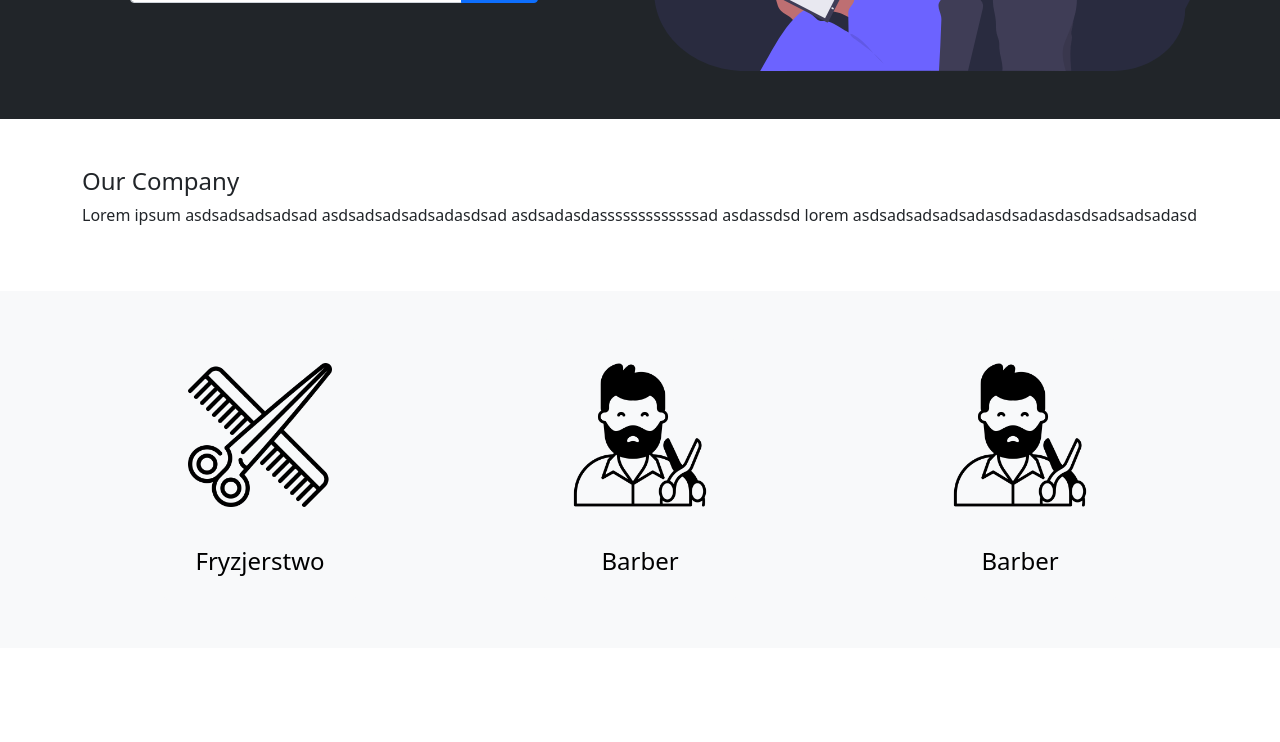
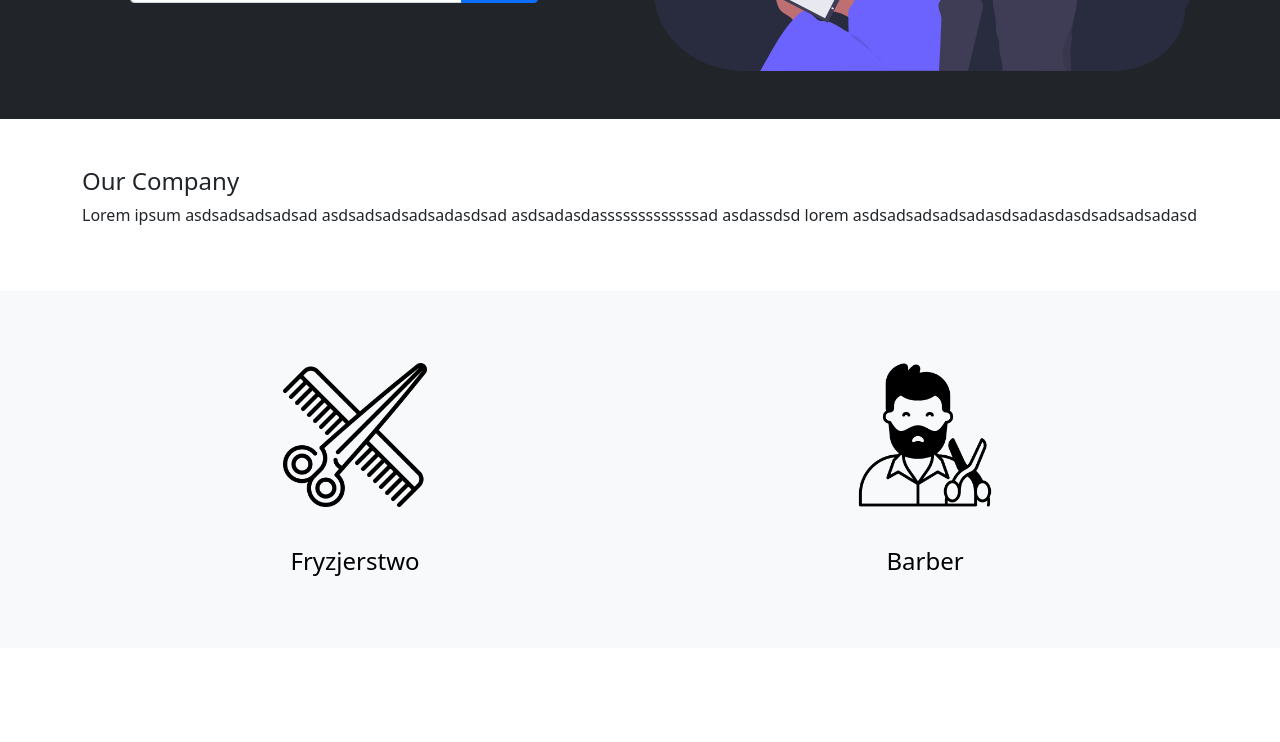
Before and after one commit to kamillon/HBS-Frontend, a React (Create React App) app: page / in a window 1280 px wide. Shown: the part 398-1140 px from the top of the page. Built offline with nearby package versions, Linux system fonts and the light colour scheme.

Commit message:
Dodano wyświetlanie usług dla konkretnego salonu, utworzono stronę Booking, drobne modyfikacje wyglądu strony głównej oraz Ustawień konta w Dashboardzie

```diff
--- a/src/App.js
+++ b/src/App.js
@@ -31,6 +31,7 @@ import AddSalon from './components/dashboard/AddSalon';
 import EditSalon from './components/dashboard/EditSalon';
 import AccountSettings from './components/dashboard/AccountSettings';
 import ChangeEmailConfirm from './components/dashboard/ChangeEmailConfirm';
+import Booking from './pages/Booking';
 
 const ROLES = {
   "user": "user",
@@ -55,7 +56,8 @@ function App() {
               <Route exact path='/activate/:uid/:token' element={<Activate/>} />
               <Route exact path='/home' element={<HomePage/>} />
               <Route exact path='/hairsalon' element={<HairSalon/>} />
-              <Route path='hairsalon/:id' element={<HairSalonDetail/>} />
+              <Route path='hairsalon/:salonId' element={<HairSalonDetail/>} />
+              <Route path='hairsalon/:salonId/booking' element={<Booking/>} />
               <Route exact path='/barber' element={<Barber/>} />
               <Route exact path='/unauthorized' element={<Unauthorized/>} />
               <Route exact path='/email/reset/confirm/:uid/:token' element={<ChangeEmailConfirm/>} />
--- a/src/components/CardComponent.js
+++ b/src/components/CardComponent.js
@@ -10,7 +10,7 @@ const CardComponent = (props) => {
 
     return (
         <>
-            <div className="card shadow-sm my-5 mx-2">
+            <div className="card shadow-sm my-5 mx-2" onClick={() => navigate(`/hairsalon/${props.id}`)} style={{ cursor: "pointer" }}>
                 <img
                     src="https://dbdzm869oupei.cloudfront.net/img/sticker/preview/5282.png"
                     className="card-img-top card-img"
--- a/src/components/ListServices.js
+++ b/src/components/ListServices.js
@@ -6,7 +6,7 @@ import axios from 'axios';
 
 const ListServices = (props) => {
     const navigate = useNavigate()
-    const {salonId} = useParams()
+    const { salonId } = useParams()
 
     const convertMinsToTime = (mins) => {
         let hours = Math.floor(mins / 60);
@@ -38,7 +38,7 @@ const ListServices = (props) => {
                                     <button
                                         type="button"
                                         className="btn btn-primary me-1"
-                                        onClick={() => navigate(`/hairsalon/${salonId}/umow/${props.id}/`)}
+                                        onClick={() => navigate(`/hairsalon/${salonId}/booking`,{serviceId: props.id})}
                                     >
                                         UMÓW
                                     </button>
@@ -53,7 +53,7 @@ const ListServices = (props) => {
                             <button
                                 type="button"
                                 className="btn btn-primary me-1"
-                                onClick={() => navigate(`/hairsalon/${salonId}/umow/${props.id}/`)}
+                                onClick={() => navigate(`/hairsalon/${salonId}/booking/${props.id}/`)}
                             >
                                 UMÓW
                             </button>
--- a/src/components/dashboard/AccountSettings.js
+++ b/src/components/dashboard/AccountSettings.js
@@ -70,12 +70,12 @@ const AccountSettings = () => {
                     </div> */}
 
                     <div className="row">
-                        <div className="col-md-8">
+                        <div className="col-lg-8">
                             <h2>Ustawienia konta</h2>
                             {/* <p>Witaj, {currentUser.first_name} {currentUser.last_name} !</p> */}
                             <EditAccount/>
                         </div>
-                        <div className="col-md-4">
+                        <div className="col-lg-4">
                             <ChangePassword dataUser={data}/>
                             <ChangeEmail dataUser={data}/>
                         </div>
--- a/src/containers/Home.js
+++ b/src/containers/Home.js
@@ -105,8 +105,8 @@ const Home = () => {
 
             <section className='py-5 bg-light'>
                 <div className='container'>
-                    <div className='row g-4'>
-                        <div className='col-12 col-md-6 col-lg-4 d-flex justify-content-center'>
+                    <div className='row'>
+                        <div className='col-12 col-md-6 col-lg-6 d-flex justify-content-center'>
                             <Link to='/hairsalon' style={{ textDecoration: 'none', color: 'black' }}>
                                 <div className="card border-0 bg-light" style={{ width: "12rem" }}>
                                     <img src={fryzjerIcon} className="card-img-top p-4" alt="..." />
@@ -116,7 +116,7 @@ const Home = () => {
                                 </div>
                             </Link>
                         </div>
-                        <div className='col-12 col-md-6 col-lg-4 d-flex justify-content-center'>
+                        <div className='col-12 col-md-6 col-lg-6 d-flex justify-content-center'>
                             <Link to='/barber' style={{ textDecoration: 'none', color: 'black' }}>
                                 <div className="card border-0 bg-light" style={{ width: "12rem" }}>
                                     <img src={barberIcon} className="card-img-top p-4" alt="..." />
@@ -126,17 +126,6 @@ const Home = () => {
                                 </div>
                             </Link>
                         </div>
-                        <div className='col-12 col-md-6 col-lg-4 d-flex justify-content-center'>
-                            <Link to='/barber' style={{ textDecoration: 'none', color: 'black' }}>
-                                <div className="card border-0 bg-light" style={{ width: "12rem" }}>
-                                    <img src={barberIcon} className="card-img-top p-4" alt="..." />
-                                    <div className="card-body text-center">
-                                        <h4>Barber</h4>
-                                    </div>
-                                </div>
-                            </Link>
-                        </div>
-
                     </div>
                 </div>
             </section>
--- /dev/null
+++ b/src/pages/Booking.js
@@ -0,0 +1,20 @@
+import React, { useState, useEffect } from 'react';
+import { Link } from 'react-router-dom';
+import { useNavigate, useParams } from 'react-router-dom';
+import axios from 'axios';
+import ListServices from '../components/ListServices';
+
+const Booking = (props) => {
+    const navigate = useNavigate()
+    const { salonId } = useParams()
+    const [data, setData] = useState([]);
+
+
+    return (
+        <div>
+            umow wizytę
+        </div>
+    )
+};
+
+export default Booking;
--- a/src/pages/HairSalonDetail.js
+++ b/src/pages/HairSalonDetail.js
@@ -62,7 +62,7 @@ const HairSalonDetail = (props) => {
                         <h5 className='ms-5 mb-3'>
                             USŁUGI
                         </h5>
-                        {data.map((item) => (
+                        {data.filter(service => parseInt(service.salonID) === parseInt(salonId)).map((item) => (
                             <ListServices
                                 key={item.id}
                                 id={item.id}
```
Also changed, not shown: src/pages/HairSalon.js (+5 -5 lines).
